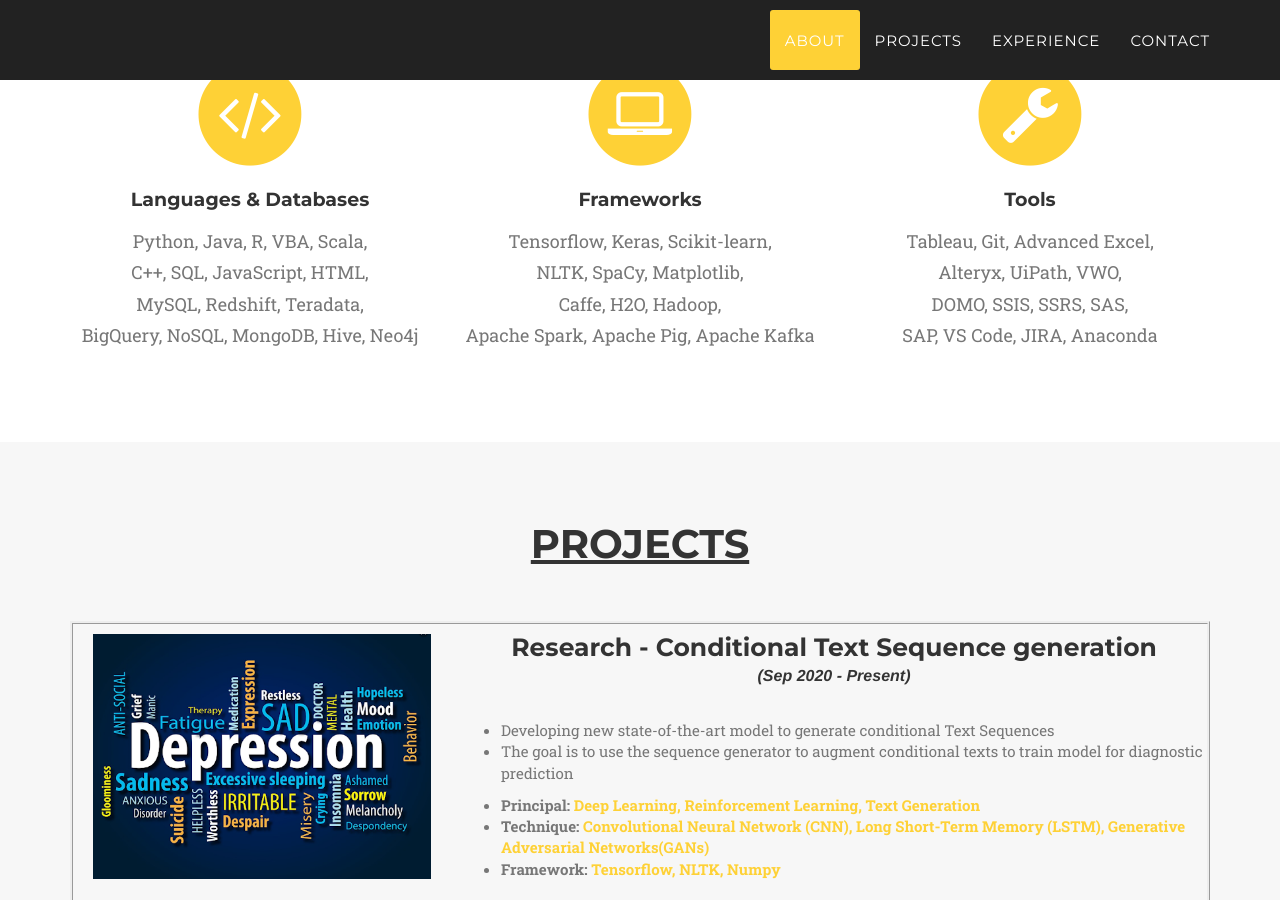
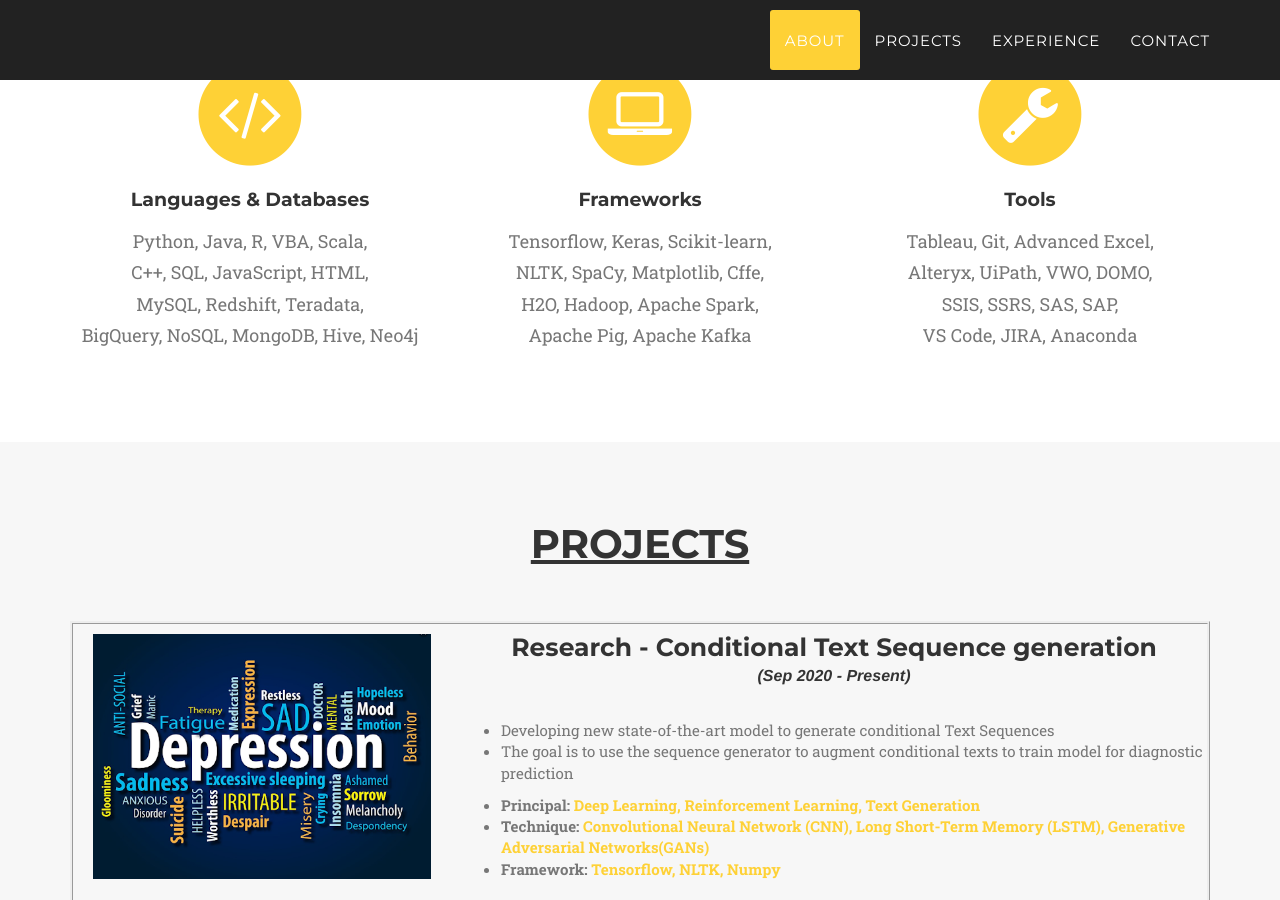
Before and after one commit to Harsha2409/ptest1, a Jekyll site: the page built from index.html, in a window 1280 px wide and 900 px high, scrolled down 1015 px. Built offline with Jekyll 4.4.1, drawn with Linux system fonts in a browser that asks for light colours; some web fonts are replaced.

Commit message:
Update aboutme.html

```diff
--- a/_includes/aboutme.html
+++ b/_includes/aboutme.html
@@ -36,7 +36,7 @@
                         <i class="fa fa-laptop fa-stack-1x fa-inverse"></i>
                     </span>
                     <h4 class="service-heading">Frameworks</h4>
-                    <p class="text-muted">Tensorflow, Keras, Scikit-learn, <br/> NLTK, SpaCy, Matplotlib, <br/> Caffe, H2O, Hadoop, <br/> Apache Spark, Apache Pig, Apache Kafka </p>
+                    <p class="text-muted">Tensorflow, Keras, Scikit-learn, <br/> NLTK, SpaCy, Matplotlib, Cffe, <br/> H2O, Hadoop, Apache Spark, <br/>  Apache Pig, Apache Kafka </p>
                 </div>
                 <div class="col-md-4">
                     <span class="fa-stack fa-4x">
@@ -44,7 +44,7 @@
                         <i class="fa fa-wrench fa-stack-1x fa-inverse"></i>
                     </span>
                     <h4 class="service-heading">Tools</h4>
-                    <p class="text-muted">Tableau, Git, Advanced Excel, <br/> Alteryx, UiPath, VWO, <br/> DOMO, SSIS, SSRS, SAS, <br/> SAP, VS Code, JIRA, Anaconda</p>
+                    <p class="text-muted">Tableau, Git, Advanced Excel, <br/> Alteryx, UiPath, VWO, DOMO,<br/> SSIS, SSRS, SAS, SAP, <br/> VS Code, JIRA, Anaconda</p>
                 </div>
             </div>
         </div>
```
